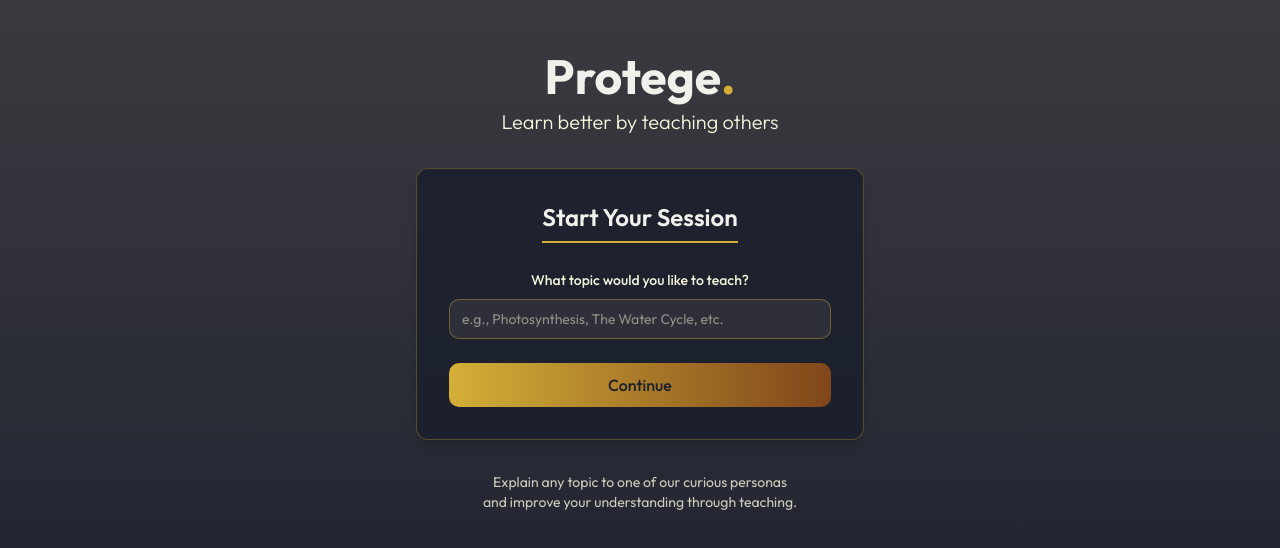
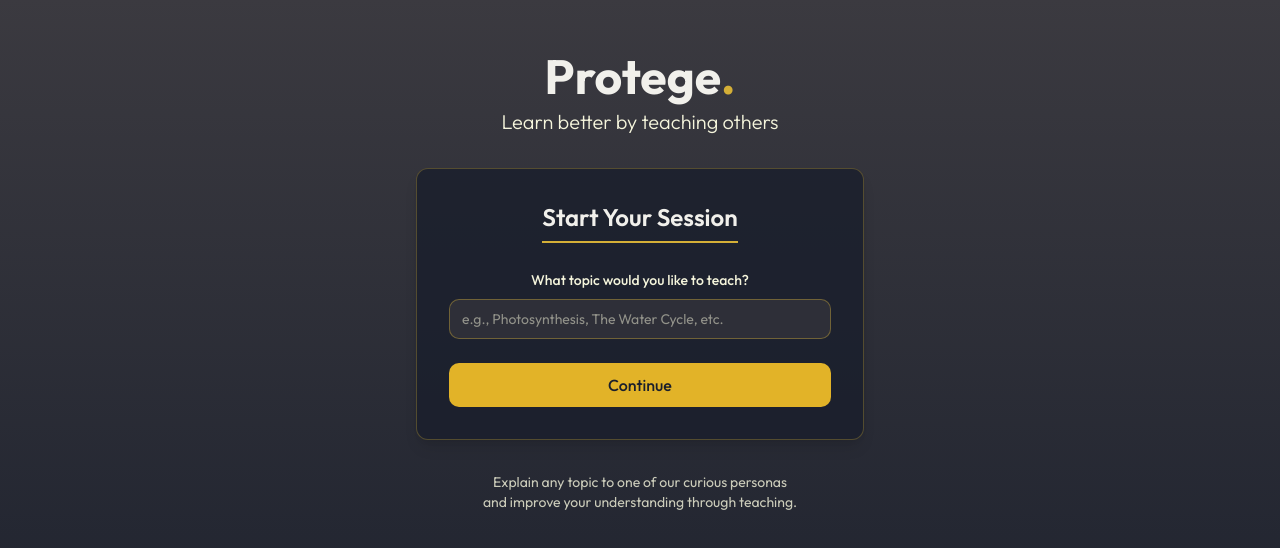
Before and after one commit to rappleit/protege, a React (Vite) app in the folder frontend/: page / in a window 1280 px wide. Shown: the part 118-666 px from the top of the page. Built offline with nearby package versions, Linux system fonts and the light colour scheme.

Commit message:
Update results page

```diff
--- a/frontend/src/App.css
+++ b/frontend/src/App.css
@@ -42,7 +42,7 @@
 }
 
 :root {
-  --background: 240 10% 3.9%;
+  --background: #121212;
   --card-background: 0 0% 100%;
 }
 
--- a/frontend/src/components/Button.tsx
+++ b/frontend/src/components/Button.tsx
@@ -28,7 +28,6 @@ const Button: React.FC<ButtonProps> = ({
       className={cn(
         'font-medium rounded-md transition-all',
         sizeClasses[size],
-        gradient && 'bg-gradient-to-r from-scholarly-burgundy to-scholarly-gold hover:opacity-90',
         fullWidth && 'w-full',
         className
       )}
--- a/frontend/src/components/ui/button.tsx
+++ b/frontend/src/components/ui/button.tsx
@@ -9,11 +9,11 @@ const buttonVariants = cva(
   {
     variants: {
       variant: {
-        default: "bg-primary text-primary-foreground hover:bg-primary/90",
+        default: "bg-primary text-primary-foreground hover:bg-primary/70",
         destructive:
           "bg-destructive text-destructive-foreground hover:bg-destructive/90",
         outline:
-          "border border-input bg-background hover:bg-accent hover:text-accent-foreground",
+          "border border-input bg-none hover:bg-background text-primary hover:text-primary-foreground",
         secondary:
           "bg-secondary text-secondary-foreground hover:bg-secondary/80",
         ghost: "hover:bg-accent hover:text-accent-foreground",
--- a/frontend/src/pages/Index.tsx
+++ b/frontend/src/pages/Index.tsx
@@ -58,7 +58,7 @@ const Index = () => {
                 {error && <p className="text-sm text-scholarly-burgundy">{error}</p>}
               </div>
 
-              <Button type="submit" gradient fullWidth className="bg-gradient-to-r from-scholarly-gold to-scholarly-russet hover:from-scholarly-russet hover:to-scholarly-gold text-scholarly-navy font-medium">
+              <Button type="submit" gradient fullWidth className=" text-scholarly-navy font-medium">
                 Continue
               </Button>
             </form>
--- a/frontend/src/pages/LiveSession.tsx
+++ b/frontend/src/pages/LiveSession.tsx
@@ -104,7 +104,7 @@ const LiveSession = () => {
   };
 
   return (
-    <div className="min-h-screen flex flex-col bg-scholarly-charcoal ">
+    <div className="min-h-screen flex flex-col bg-scholarly-charcoal">
       <Header showTopic />
 
       <main className="flex-1 flex flex-col p-4 md:p-6 relative">
--- a/frontend/src/pages/Results.tsx
+++ b/frontend/src/pages/Results.tsx
@@ -27,24 +27,24 @@ const Results = () => {
   };
 
   return (
-    <div className="min-h-screen flex flex-col bg-scholarly-slate">
+    <div className="min-h-screen flex flex-col bg-scholarly-charcoal  bg-gradient-to-b from-scholarly-charcoal to-scholarly-navy/90">
       <Header showTopic />
 
-      <main className="flex-1 flex flex-col items-center p-6">
+      <main className="flex-1 flex flex-col items-center p-10">
         <motion.div
           initial={{ opacity: 0, y: 20 }}
           animate={{ opacity: 1, y: 0 }}
           transition={{ duration: 0.5 }}
           className="w-full max-w-3xl"
         >
-          <div className="text-center mb-12">
-            <h1 className="text-3xl font-bold mb-3 font-medieval">Your Results</h1>
-            <p className="text-muted-foreground">
+          <div className="text-center mb-12 ">
+            <h1 className="text-3xl font-bold mb-3 font-outfit text-white">Your Results</h1>
+            <p className="text-muted-foreground text-scholarly-parchment">
               Here's how well you explained "{topic}" to {personaDetails.name}.
             </p>
           </div>
 
-          <div className="bg-card shadow-md rounded-xl p-8 mb-8">
+          <div className="bg-card shadow-md rounded-xl p-8 mb-8 bg-scholarly-navy text-scholarly-cream">
             <div className="flex flex-col md:flex-row gap-6 md:gap-12 items-center mb-8">
               <div className="text-center">
                 <div className={`w-20 h-20 rounded-full flex items-center justify-center text-white ${personaDetails.color} mx-auto`}>
@@ -67,7 +67,7 @@ const Results = () => {
             </div>
 
             <div>
-              <h3 className="text-lg font-bold mb-4 fancy-border inline-block font-medieval">Personalized Feedback</h3>
+              <h3 className="text-lg font-bold mb-4 fancy-border inline-block font-outfit">Personalized Feedback</h3>
               <div className="space-y-3">
                 {feedback.map((item, index) => (
                   <motion.div
@@ -75,7 +75,7 @@ const Results = () => {
                     initial={{ opacity: 0, y: 10 }}
                     animate={{ opacity: 1, y: 0 }}
                     transition={{ duration: 0.3, delay: index * 0.1 }}
-                    className="bg-muted/40 p-4 rounded-lg"
+                    className="bg-scholarly-charcoal/50 border-scholarly-gold/40  p-4 rounded-lg"
                   >
                     <p>{item}</p>
                   </motion.div>
```
